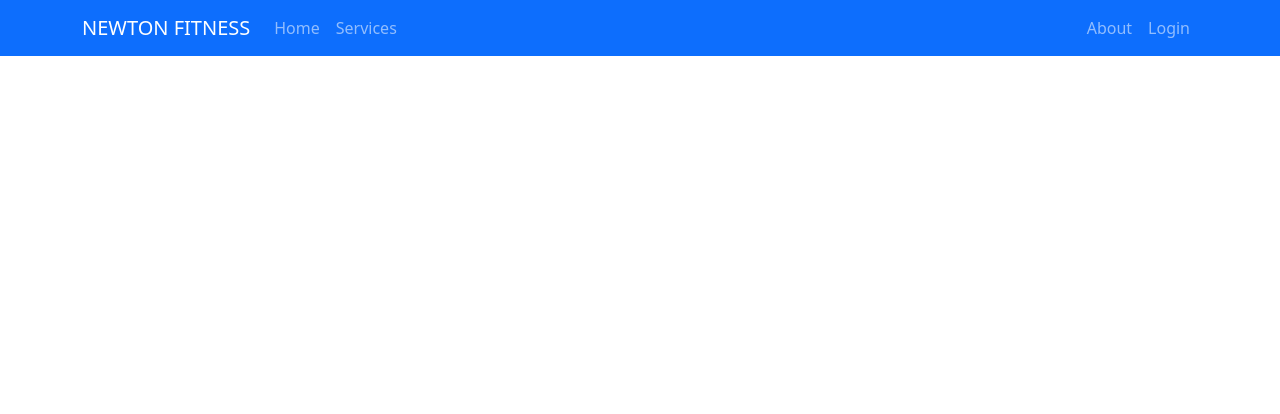
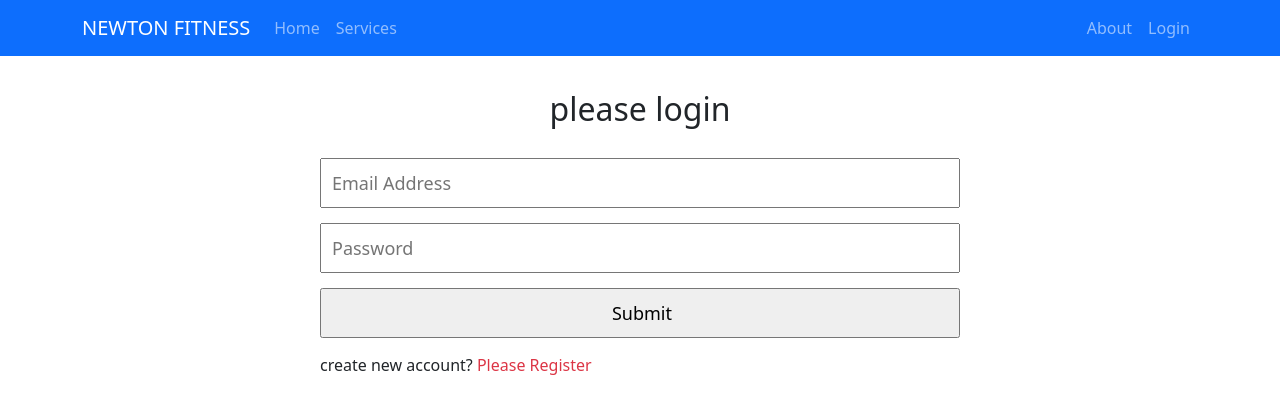
Before and after one commit to newtonchakma/independent_service, a React (Create React App) app: page /login in a window 1280 px wide. Shown: the top 414 px of the page. Built offline with nearby package versions, Linux system fonts and the light colour scheme; the HTML template or start-up script is replaced by a standard one.

Commit message:
login and registration added

```diff
--- a/src/App.js
+++ b/src/App.js
@@ -4,7 +4,9 @@
 import { Route, Routes } from 'react-router-dom';
 import Home from './Pages/Home/Home/Home';
 import ServiceDetail from './Pages/ServiceDetail/ServiceDetail';
-import NotFound from './Pages/ServiceDetail/NotFound/NotFound';
+import Login from './Pages/Login/Login';
+import Services from './Pages/Home/Services/Services';
+import Register from './Pages/Login/Register/Register';
 
 
 function App() {
@@ -13,7 +15,10 @@
      <Header></Header>
      <Routes>
        <Route path="/home" element={<Home></Home>}></Route>
-      <Route path="/service/:serviceId" element={<ServiceDetail></ServiceDetail>}></Route>
+       <Route path="/services" element={<Services></Services>}></Route>
+      <Route path="/services/:servicesId" element={<ServiceDetail></ServiceDetail>}></Route>
+      <Route path="/login" element={<Login></Login>}></Route>
+      <Route path="/register" element={<Register></Register>}></Route>
     {/*   <Route path="/*" element={<NotFound></NotFound>}></Route> */}
      </Routes>
     </div>
--- a/src/Pages/Home/Reviews/Reviews.css
+++ b/src/Pages/Home/Reviews/Reviews.css
@@ -8,4 +8,5 @@
 }
 .review-btn{
     margin: 0 auto;
+
 }
--- /dev/null
+++ b/src/Pages/Login/Login.css
@@ -0,0 +1,19 @@
+
+
+.login-form{
+    margin: 0 auto;
+    width: 50%;
+}
+.login-form h2{
+    text-align: center;
+    margin-top: 34px;
+    margin-bottom: 30px;
+}
+.login-form input{
+    display: block;
+    width: 100%;
+    height: 50px;
+    padding-left: 10px;
+    font-size: 18px;
+    margin-bottom: 15px;
+}
--- /dev/null
+++ b/src/Pages/Login/Login.js
@@ -0,0 +1,33 @@
+import React, { useRef } from 'react';
+import { Link, useNavigate } from 'react-router-dom';
+import './Login.css'
+
+const Login = () => {
+    const emailRef = useRef('');
+    const passwordRef = useRef('');
+    const navigate = useNavigate()
+
+    const handleSubmit = e =>{
+       e.preventDefault();
+       const email = emailRef.current.value;
+       const password = passwordRef.current.value;
+       console.log(email,password);
+    }
+    const navigateRegister = event =>{
+        navigate('/register');
+    }
+    return (
+        <div className='login-form'>
+            <h2>please login</h2>
+            <form onSubmit={handleSubmit}>
+                <input ref={emailRef} type="email" name="email" id="" placeholder="Email Address" required/>
+
+                <input ref={passwordRef} type="password" name="password" id="" placeholder="Password" required/>
+                <input type="submit" value="Submit" />
+            </form>
+            <p>create new account? <Link to='/register' className='text-danger text-decoration-none' onClick={navigateRegister}>Please Register</Link></p>
+        </div>
+    );
+};
+
+export default Login;
--- /dev/null
+++ b/src/Pages/Login/Register/Register.css
@@ -0,0 +1,18 @@
+
+.register-form{
+    margin: 0 auto;
+    width: 50%;
+}
+.register-form h2{
+    text-align: center;
+    margin-top: 34px;
+    margin-bottom: 30px;
+}
+.register-form input{
+    display: block;
+    width: 100%;
+    height: 50px;
+    padding-left: 10px;
+    font-size: 18px;
+    margin-bottom: 15px;
+}
--- /dev/null
+++ b/src/Pages/Login/Register/Register.js
@@ -0,0 +1,33 @@
+import React from 'react';
+import { Link, useNavigate } from 'react-router-dom';
+import './Register.css'
+
+const Register = () => {
+    const navigate = useNavigate();
+
+    const navigateLogin =()=>{
+        navigate('/login')
+    }
+    const handleRegister =event => {
+        event.preventDefault();
+        const name = event.target.name.value;
+        const email = event.target.email.value;
+        const password = event.target.password.value;
+    }
+    return (
+        <div className='register-form'>
+            <h1>register</h1>
+            <form onSubmit={handleRegister}>
+                <input type="text" name="name" id="" placeholder="Your Name"/>
+                <input type="email" name="email" id="" placeholder="Email Address" required/>
+
+                <input  type="password" name="password" id="" placeholder="Password" required/>
+                <input type="submit" value="Register" />
+            </form>
+
+            <p>Already have an account? <Link to='/login' className='text-danger text-decoration-none' onClick={navigateLogin}>Please register</Link></p>
+        </div>
+    );
+};
+
+export default Register;
--- a/src/Pages/ServiceDetail/NotFound/NotFound.js
+++ /dev/null
@@ -1,11 +0,0 @@
-import React from 'react';
-
-const NotFound = () => {
-    return (
-        <div>
-            <h2>NorFound : 404</h2>
-        </div>
-    );
-};
-
-export default NotFound;
```
